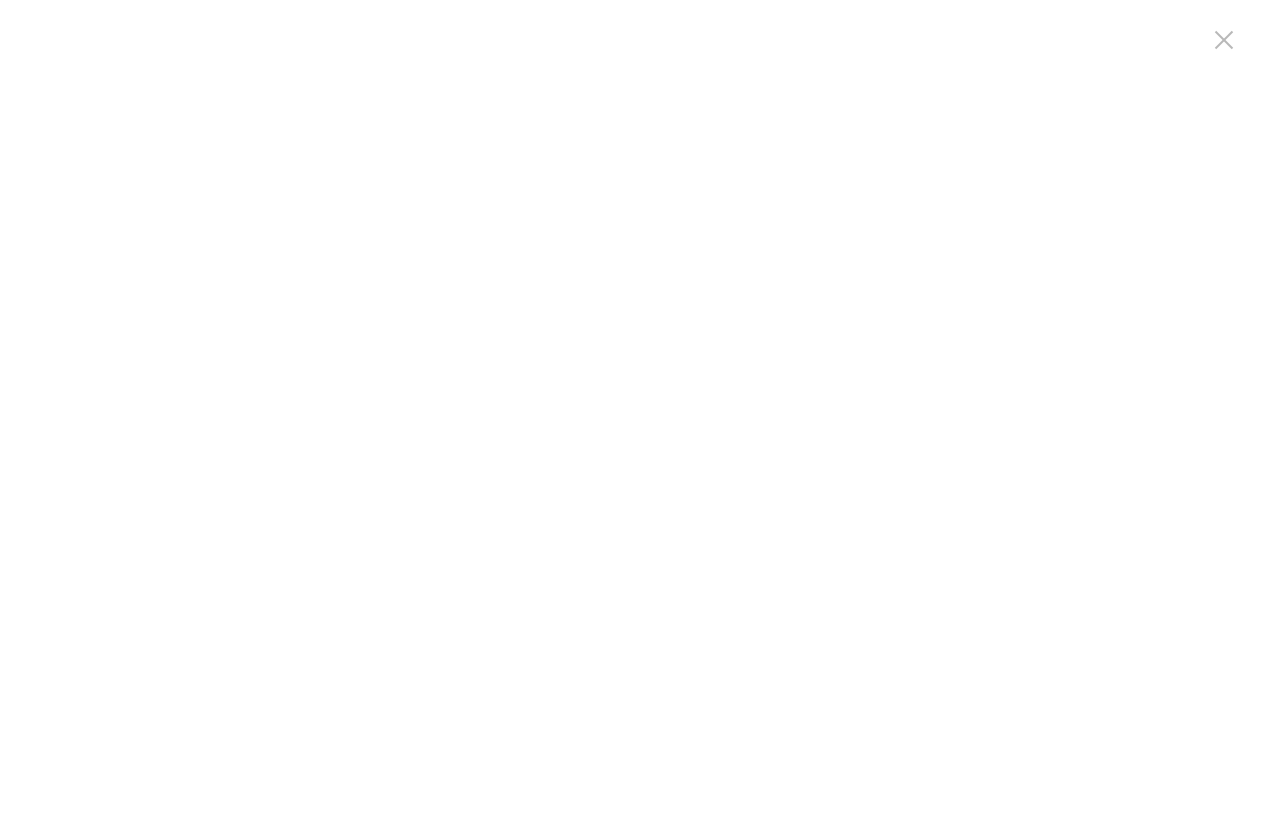
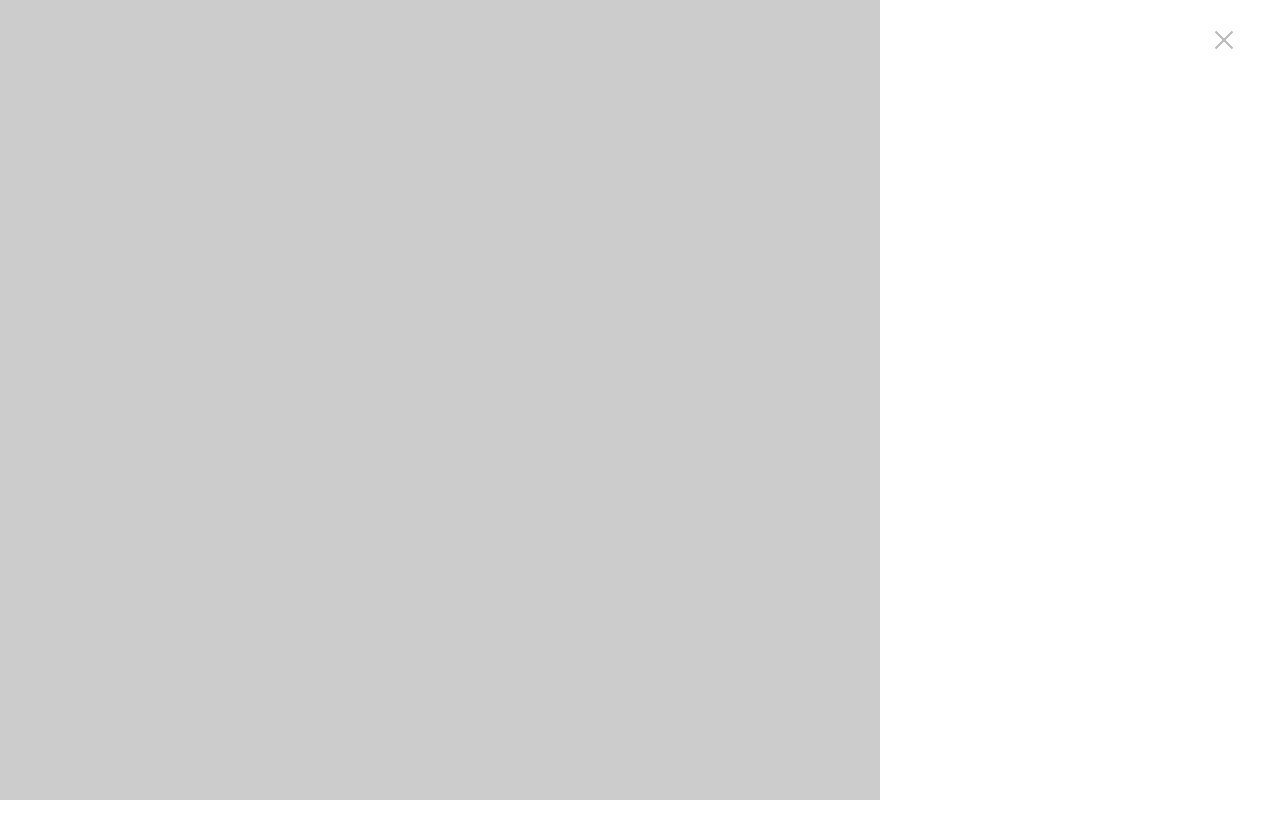
Before and after one commit to hanernlee/portfolio-react, a React (Create React App) app: page / in a window 1280 px wide. Both pictures are taken after a click on the button 1224 px from the left and 40 px from the top of the page. Shown: the top 838 px of the page. Built offline with nearby package versions, Linux system fonts and the light colour scheme.

Commit message:
Added Canvas and refactor Click

```diff
--- /dev/null
+++ b/src/components/Canvas/Canvas.js
@@ -0,0 +1,39 @@
+import React, { Component } from 'react';
+import Radium from 'radium';
+
+const styles = {
+  canvas: {
+    transition: 'opacity 0.4s',
+    position: 'relative',
+    zIndex: '1'
+  },
+  canvasScreen: {
+    backgroundColor: 'rgba(0, 0, 0, 0.2)',
+    bottom: '0px',
+    left: '0px',
+    position: 'fixed',
+    right: '0px',
+    top: '0px',
+    zIndex: '1'
+  },
+  hide: {
+    opacity: '0'
+  },
+  show: {
+    opacitiy: '1'
+  }
+}
+
+class Canvas extends Component {
+  render() {
+    var canvasStyle = this.props.showCanvas ? styles.show : styles.hide;
+
+    return (
+      <div style={[canvasStyle, styles.canvas]}>
+        <div style={styles.canvasScreen}></div>
+      </div>
+    );
+  }
+}
+
+export default Radium(Canvas);
--- a/src/components/Hamburger/Layer/LayerBottom.js
+++ b/src/components/Hamburger/Layer/LayerBottom.js
@@ -23,10 +23,6 @@ const styles = {
 }
 
 class LayerBottom extends Component {
-  constructor(props) {
-    super(props);
-  }
-
   render() {
     var clickEffect = this.props.clickBurger ? styles.burgerClick : '';
 
--- a/src/components/Hamburger/Layer/LayerMiddle.js
+++ b/src/components/Hamburger/Layer/LayerMiddle.js
@@ -17,10 +17,6 @@ const styles = {
 }
 
 class LayerMiddle extends Component {
-  constructor(props) {
-    super(props);
-  }
-
   render() {
     var clickEffect = this.props.clickBurger ? styles.burgerClick : '';
 
--- a/src/components/Hamburger/Layer/LayerTop.js
+++ b/src/components/Hamburger/Layer/LayerTop.js
@@ -23,10 +23,6 @@ const styles = {
 }
 
 class LayerTop extends Component {
-  constructor(props) {
-    super(props);
-  }
-
   render() {
     var clickEffect = this.props.clickBurger ? styles.burgerClick : '';
 
--- a/src/components/Hamburger/hamburger.js
+++ b/src/components/Hamburger/hamburger.js
@@ -27,7 +27,6 @@ const styles = {
   }
 }
 
-// Needs refactorizing (thinking of breaking each hamburger section into different components)
 class Hamburger extends Component {
   constructor(props) {
     super(props);
@@ -43,6 +42,7 @@ class Hamburger extends Component {
   }
 
   handleClick() {
+    this.props.onClick();
     if (this.state.clicked) {
       this.setState({
         clicked: false
--- a/src/components/Menu/Menu.js
+++ b/src/components/Menu/Menu.js
@@ -0,0 +1,41 @@
+import React, { Component } from 'react';
+import Radium from 'radium';
+
+const styles = {
+  menu: {
+    paddingTop: '16vh',
+    backgroundColor: 'rgb(255, 255, 255)',
+    bottom: '0px',
+    left: '100%',
+    position: 'fixed',
+    top: '0px',
+    transition: 'transform 0.4s ease-in-out',
+    width: '300px',
+    zIndex: '1',
+
+    '@media (min-width: 720px)': {
+      width: '400px'
+    }
+  },
+  hide: {
+    transform: 'translate3d(0px, 0px, 0px)',
+  },
+  show: {
+    transform: 'translate3d(-300px, 0px, 0px)',
+    '@media (min-width: 720px)': {
+      transform: 'translate3d(-400px, 0px, 0px)'
+    }
+  }
+}
+
+class Menu extends Component {
+  render() {
+    var menuStyle = this.props.showMenu ? styles.show : styles.hide;
+
+    return (
+      <div style={[styles.menu, menuStyle]}></div>
+    );
+  }
+}
+
+export default Radium(Menu);
--- a/src/components/Navbar/Navbar.js
+++ b/src/components/Navbar/Navbar.js
@@ -1,7 +1,8 @@
 import React, { Component } from 'react';
 import Radium from 'radium';
+import Canvas from '../Canvas/Canvas'
+import Menu from '../Menu/Menu'
 import Hamburger from '../Hamburger/Hamburger';
-// import Menu from '../Menu/Menu';
 
 const styles = {
   fixedBar: {
@@ -26,11 +27,12 @@ class Navbar extends Component {
     //ES6 classess no longer autobind this to nonReact methods (manually bind below)
     this.state = {
       navStyle : styles.fixedBar,
-      clicked: false
+      burgerClick : false
     }
 
     // This binding is necessary to make 'this' keyword work in the callback
     this.handleScroll = this.handleScroll.bind(this);
+    this.handleClick = this.handleClick.bind(this);
   }
 
   componentDidMount() {
@@ -39,6 +41,18 @@ class Navbar extends Component {
 
   componentWillUnmount() {
     window.removeEventListener('scroll', this.handleScroll)
+  }
+
+  handleClick() {
+    if (this.state.burgerClick) {
+      this.setState({
+        burgerClick : false
+      });
+    } else {
+      this.setState({
+        burgerClick : true
+      });
+    }
   }
 
   handleScroll(event) {
@@ -56,7 +70,9 @@ class Navbar extends Component {
   render() {
     return (
       <nav style={[styles.fixedBar, this.state.navStyle]}>
-        <Hamburger />
+        <Canvas showCanvas={this.state.burgerClick} />
+        <Menu showMenu={this.state.burgerClick} />
+        <Hamburger onClick={this.handleClick} />
       </nav>
     );
   }
```
